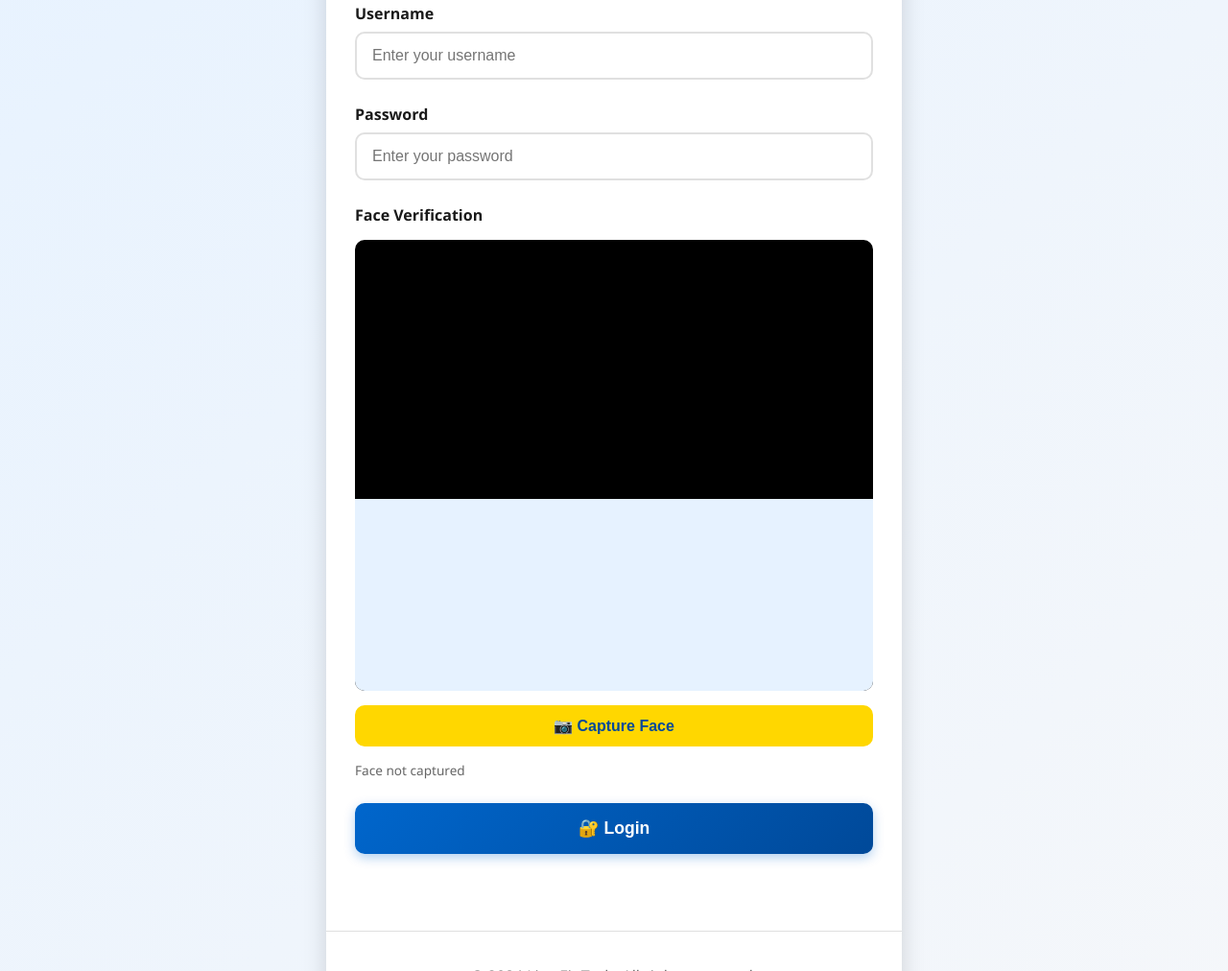
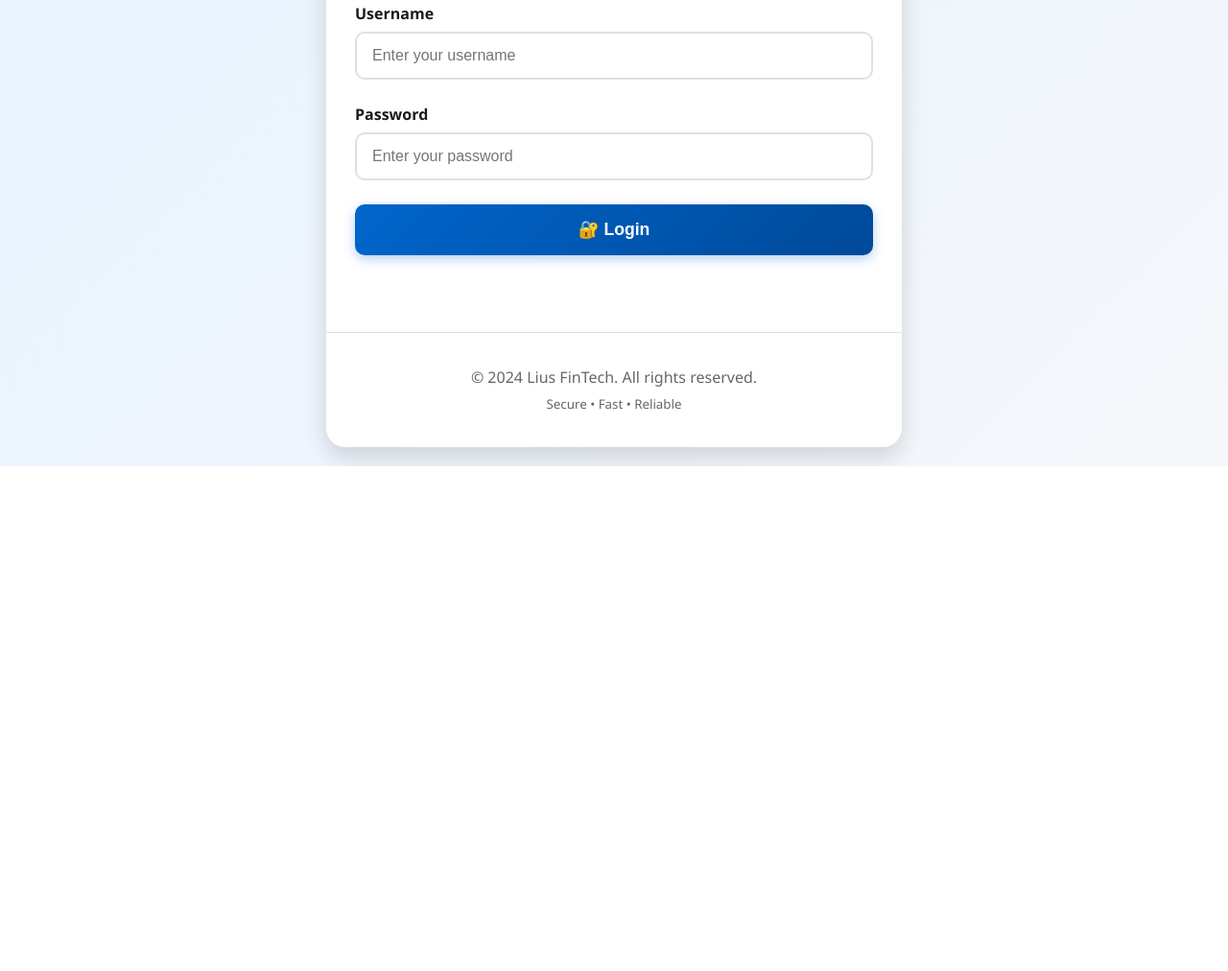
Before and after one commit to oyekolajulius39-crypto/Liusf, a website: page index.html in a window 1280 px wide. Shown: the part 388-1400 px from the top of the page at 96% size. After the commit the page ends 874 px from the top, so only its background shows below. Drawn offline with Linux system fonts and the light colour scheme.

Commit message:
Update index.html

```diff
--- a/index.html
+++ b/index.html
@@ -44,20 +44,6 @@
                         <input type="password" id="loginPassword" placeholder="Enter your password" required>
                     </div>
 
-                    <!-- Face Verification -->
-                    <div class="form-group">
-                        <label>Face Verification</label>
-                        <div class="camera-container">
-                            <video id="loginVideo" class="camera-feed" autoplay></video>
-                            <canvas id="loginCanvas" style="display: none;"></canvas>
-                            <div id="loginPreview" class="face-preview"></div>
-                        </div>
-                        <button type="button" class="btn-secondary" onclick="captureLoginFace()">
-                            📷 Capture Face
-                        </button>
-                        <small class="face-status" id="loginFaceStatus">Face not captured</small>
-                    </div>
-
                     <button type="submit" class="btn-primary" id="loginButton">
                         🔐 Login
                     </button>
@@ -89,20 +75,6 @@
                         <input type="password" id="registerConfirmPassword" placeholder="Confirm your password" required>
                     </div>
 
-                    <!-- Face Verification -->
-                    <div class="form-group">
-                        <label>Face Verification Setup</label>
-                        <div class="camera-container">
-                            <video id="registerVideo" class="camera-feed" autoplay></video>
-                            <canvas id="registerCanvas" style="display: none;"></canvas>
-                            <div id="registerPreview" class="face-preview"></div>
-                        </div>
-                        <button type="button" class="btn-secondary" onclick="captureRegisterFace()">
-                            📷 Capture Face
-                        </button>
-                        <small class="face-status" id="registerFaceStatus">Face not captured</small>
-                    </div>
-
                     <button type="submit" class="btn-primary" id="registerButton">
                         ✨ Create Account
                     </button>
```
